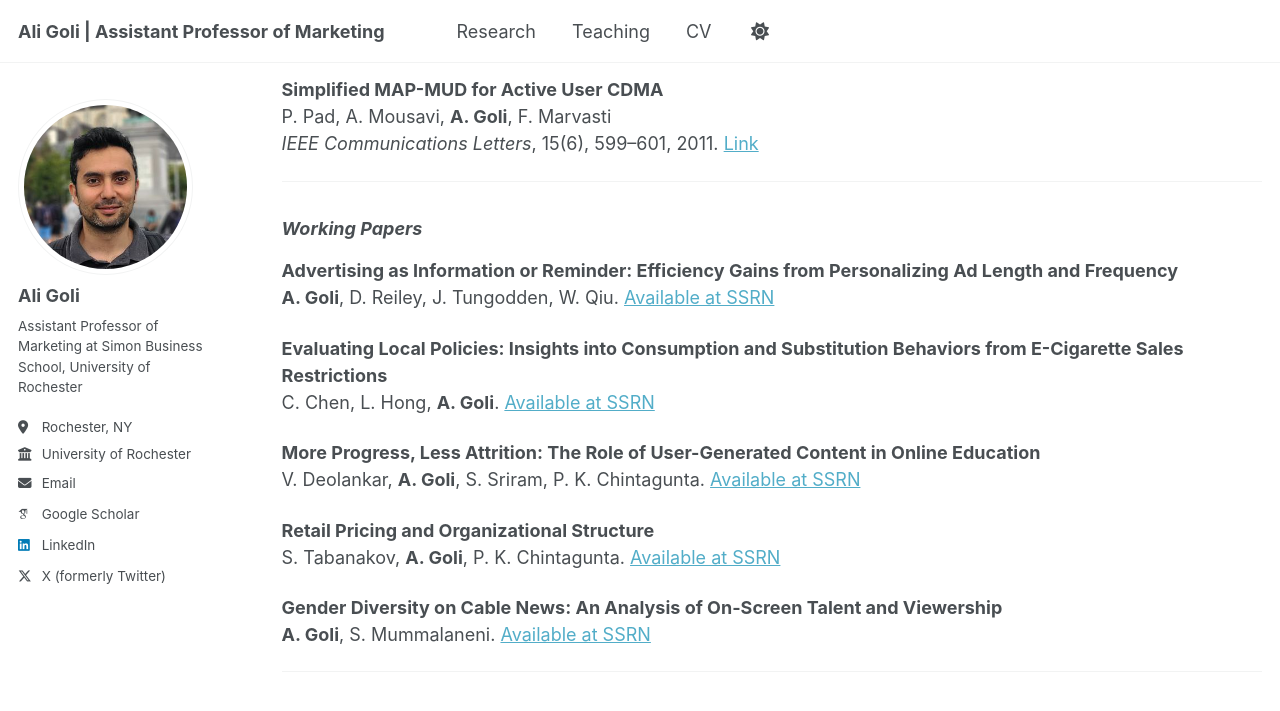
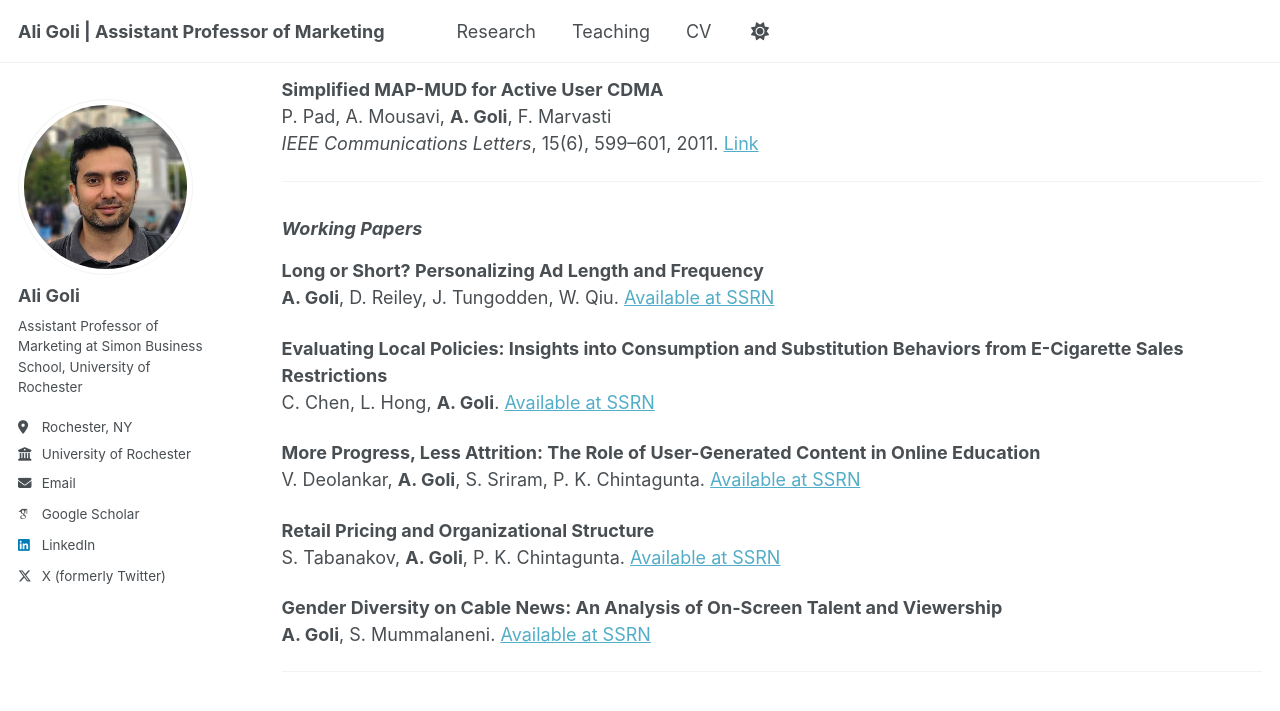
Before and after one commit to golialii/golialii.github.io, a Jekyll site: the page built from _pages/research.md, in a window 1280 px wide and 900 px high, scrolled down 1379 px. Shown: the top 711 px of the window. Built offline with Jekyll 4.4.1, drawn with Linux system fonts in a browser that asks for light colours; some web fonts are replaced.

Commit message:
Update research.md

```diff
--- a/_pages/research.md
+++ b/_pages/research.md
@@ -62,7 +62,7 @@ P. Pad, A. Mousavi, **A. Goli**, F. Marvasti
 
 ### *Working Papers*
 
-**Advertising as Information or Reminder: Efficiency Gains from Personalizing Ad Length and Frequency**
+**Long or Short? Personalizing Ad Length and Frequency**
 **A. Goli**, D. Reiley, J. Tungodden, W. Qiu.  [Available at SSRN](https://papers.ssrn.com/sol3/papers.cfm?abstract_id=5745603)
 
 **Evaluating Local Policies: Insights into Consumption and Substitution Behaviors from E-Cigarette Sales Restrictions**
```
